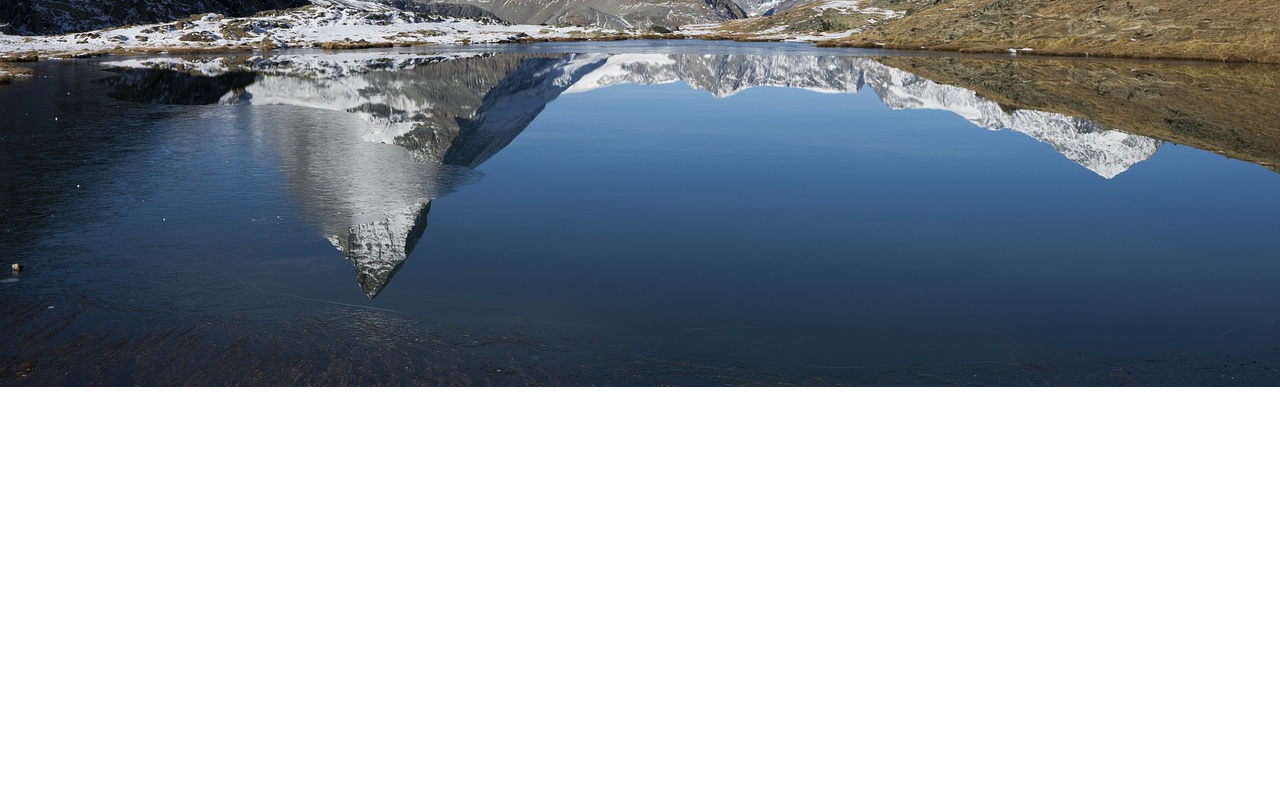
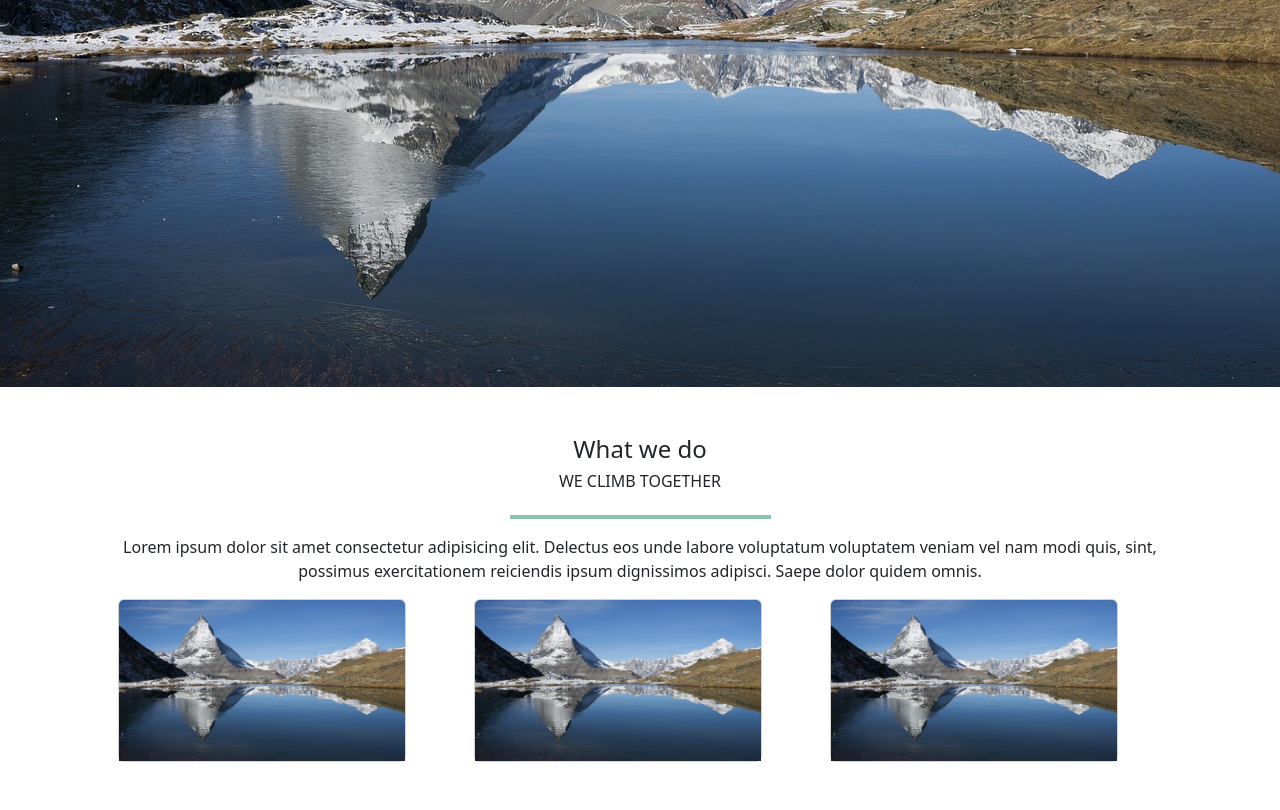
Before and after one commit to chmiluv/test, a plain HTML site: page index.html in a window 1280 px wide. Shown: the part 390-1200 px from the top of the page. Before the commit the page ends 800 px from the top, so only its background shows below. Drawn offline with nearby package versions, Linux system fonts and the light colour scheme.

Commit message:
Added second block

```diff
--- a/index.html
+++ b/index.html
@@ -44,8 +44,36 @@
                 </div>
             </div>
         </nav>
+        <img src="./img/snow.jpg" alt="">
+    </div>
 
-        <img src="./img/snow.jpg" alt="">
+    <div class="container p-5">
+        <h4 class="text-center">What we do</h4>
+        <h6 class="text-center">WE CLIMB TOGETHER</h6>
+        <div class="d-flex justify-content-center">
+            <hr class="border border-success border-2 opacity-50 w-25">
+        </div>
+        <p class="text-center">Lorem ipsum dolor sit amet consectetur adipisicing elit. Delectus eos unde labore
+            voluptatum voluptatem veniam vel nam modi quis, sint, possimus exercitationem reiciendis ipsum dignissimos
+            adipisci. Saepe dolor quidem omnis.
+        </p>
+        <div class="row">
+            <div class="col s4">
+                <div class="card" style="width: 18rem;">
+                    <img src="./img/snow.jpg" class="card-img-top" alt="Snow mountain">
+                </div>
+            </div>
+            <div class="col s4">
+                <div class="card" style="width: 18rem;">
+                    <img src="./img/snow.jpg" class="card-img-top" alt="Snow mountain">
+                </div>
+            </div>
+            <div class="col s4">
+                <div class="card" style="width: 18rem;">
+                    <img src="./img/snow.jpg" class="card-img-top" alt="Snow mountain">
+                </div>
+            </div>
+        </div>
     </div>
 
     <script src="https://cdn.jsdelivr.net/npm/bootstrap@5.3.0/dist/js/bootstrap.bundle.min.js"
```
